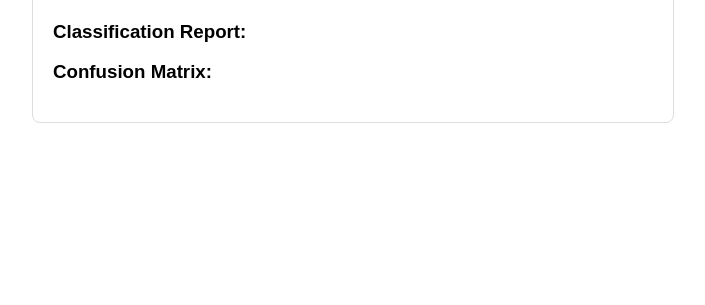
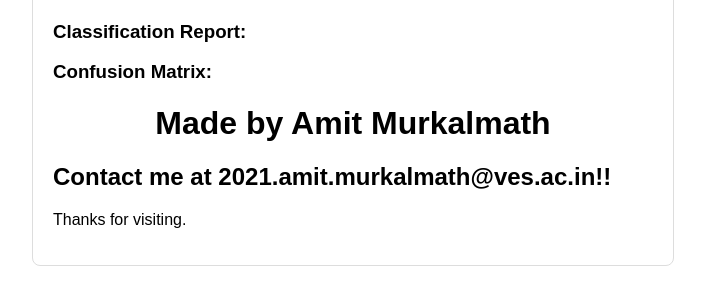
Before and after one commit to LaFlameX07/NumberImageRecognition, a Flask app: template templates/index.html in a window 1280 px wide. Shown: the part 282-587 px from the top of the page, without its empty margins (287-992 px from the left). Run offline with Flask 3, Linux system fonts and the light colour scheme; the template is opened without the code that fills it, so the values that code supplies are empty; parts of the project's set-up code (start-up, migrations or seed data) failed here and were passed over.

Commit message:
finalwala commit

```diff
--- a/templates/index.html
+++ b/templates/index.html
@@ -1,7 +1,7 @@
 <!DOCTYPE html>
 <html>
 <head>
-    <title>Digit Recognition</title>
+    <title>Digit Recognition by Amit Murkalmath</title>
     <style>
         body { font-family: Arial, sans-serif; margin: 20px; }
         .container { max-width: 600px; margin: 0 auto; padding: 20px; border: 1px solid #ddd; border-radius: 8px; }
@@ -25,6 +25,9 @@
         <pre>{{ class_report }}</pre>
         <h3>Confusion Matrix:</h3>
         <pre>{{ conf_matrix }}</pre>
+        <h1>Made by Amit Murkalmath</h1>
+        <h2>Contact me at 2021.amit.murkalmath@ves.ac.in!!</h2>
+        <p>Thanks for visiting.</p>
     </div>
 </body>
 </html>
```
Also changed, not shown: static/uploads/images.png (added).
